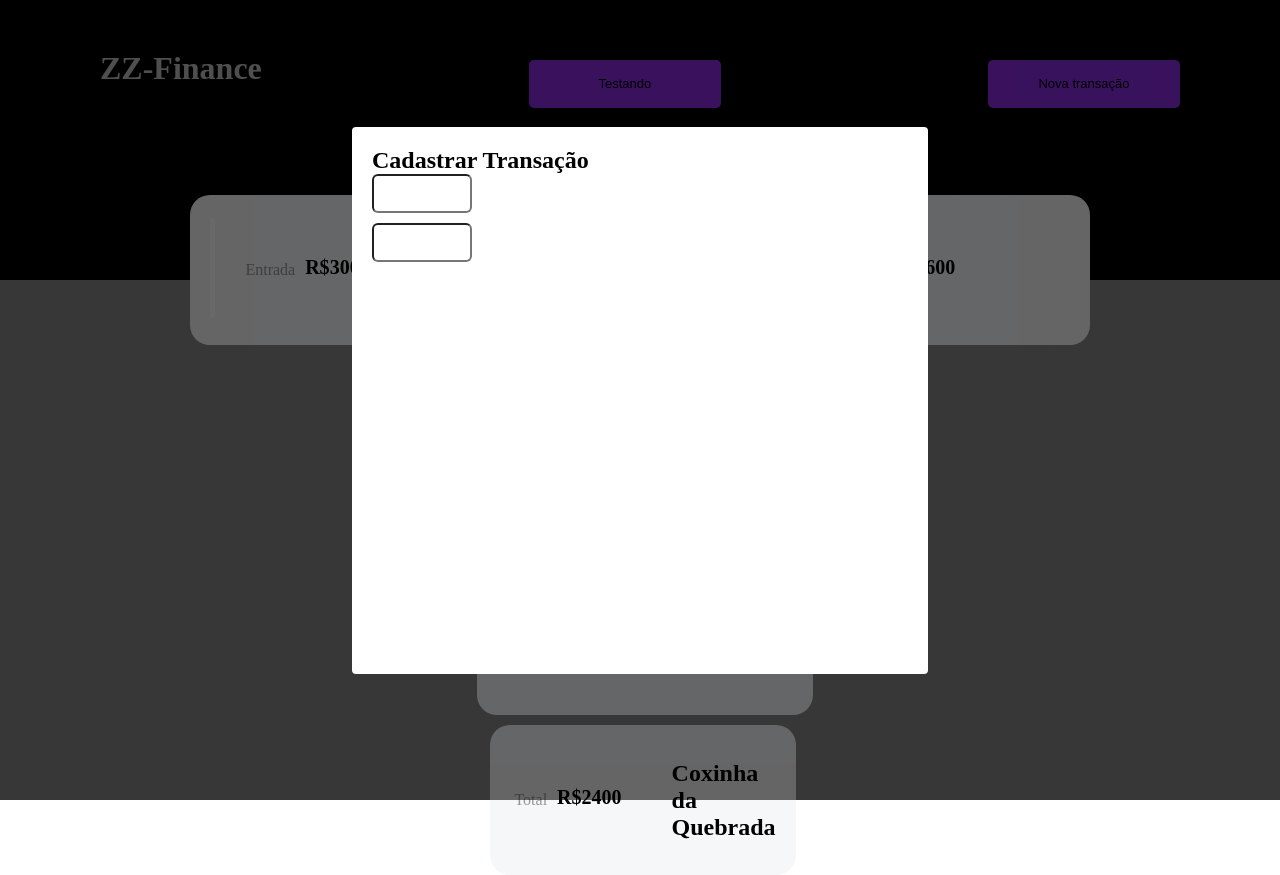
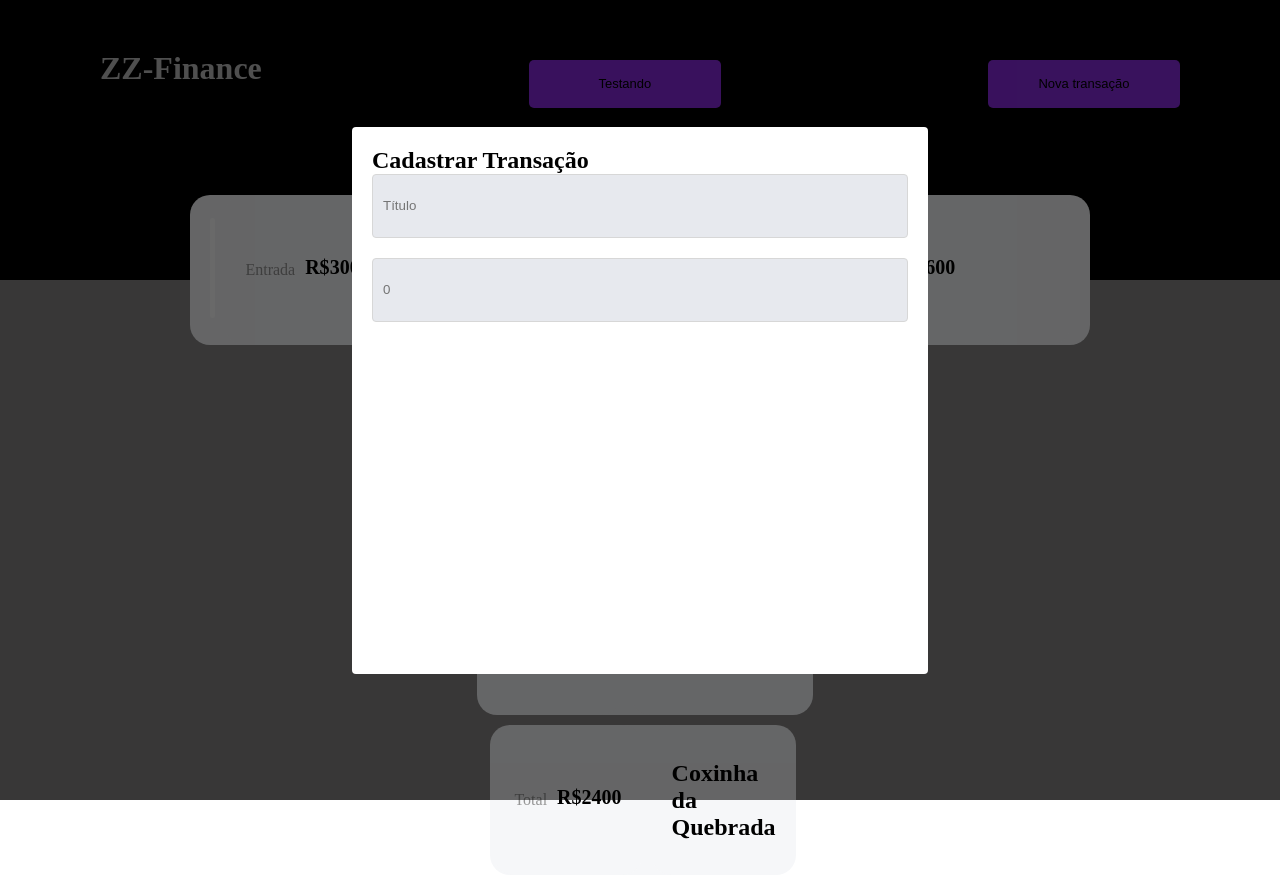
Before and after one commit to EdsonZ91/ZZ-Finance, a React (Vite) app: page / in a window 1280 px wide. Built offline with nearby package versions, Linux system fonts and the light colour scheme; a web font is replaced by a local one.

Commit message:
quarta feira sagrada

```diff
--- a/src/componentes/Entrada/Style.css
+++ b/src/componentes/Entrada/Style.css
@@ -0,0 +1,12 @@
+.inputDaddy{
+    width: 100%;
+    height: 64px;
+    background-color: #e7e9ee;
+    border: solid 1px #d7d7d7;
+    border-radius: 4px;
+    outline: none;
+    padding-left: 10px;
+    padding-right: 10px;
+    padding: 0px 10px;
+
+}
--- a/src/componentes/Entrada/index.jsx
+++ b/src/componentes/Entrada/index.jsx
@@ -1,7 +1,11 @@
-export default function InputCrd(){
+import './Style.css'
+
+
+
+export default function InputCrd({placeholder}){
     return (
-        <div>
-            <input />
+        <div >
+            <input className="inputDaddy" placeholder={placeholder}/>
         </div>
     )
 }
--- a/src/componentes/Modal/index.jsx
+++ b/src/componentes/Modal/index.jsx
@@ -8,9 +8,14 @@ function Modal(){
    <div className='segundaP'>
       <div>
          <h2>Cadastrar Transação</h2>
-         <div>
-          <InputCrd/>
-          <InputCrd/>
+         <div style={{
+            display: "flex",
+            flexDirection: "column",
+
+            gap: 10
+         }}>
+          <InputCrd placeholder={"Título"}/>
+          <InputCrd placeholder={"0"}/>
 
          </div>
 
```
Also changed, not shown: src/componentes/Modal/Style.css (line endings or trailing spaces).
